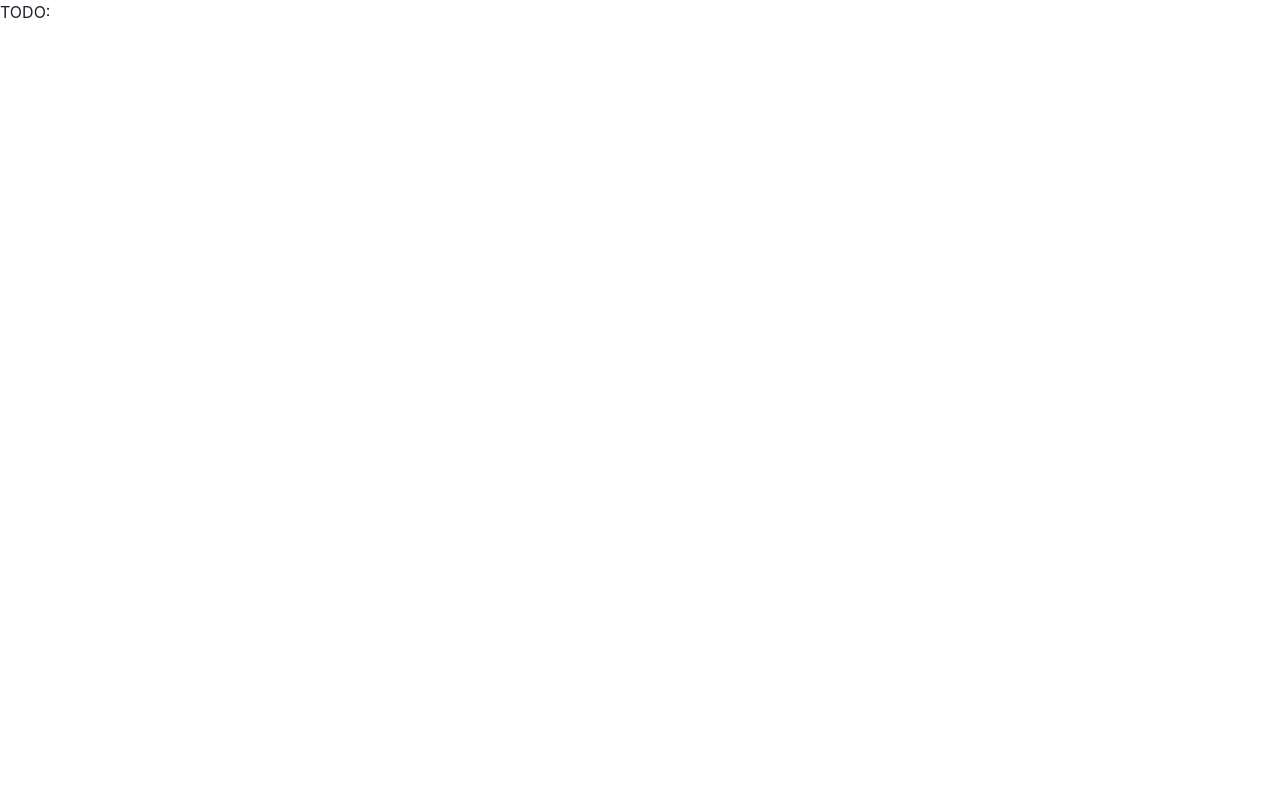
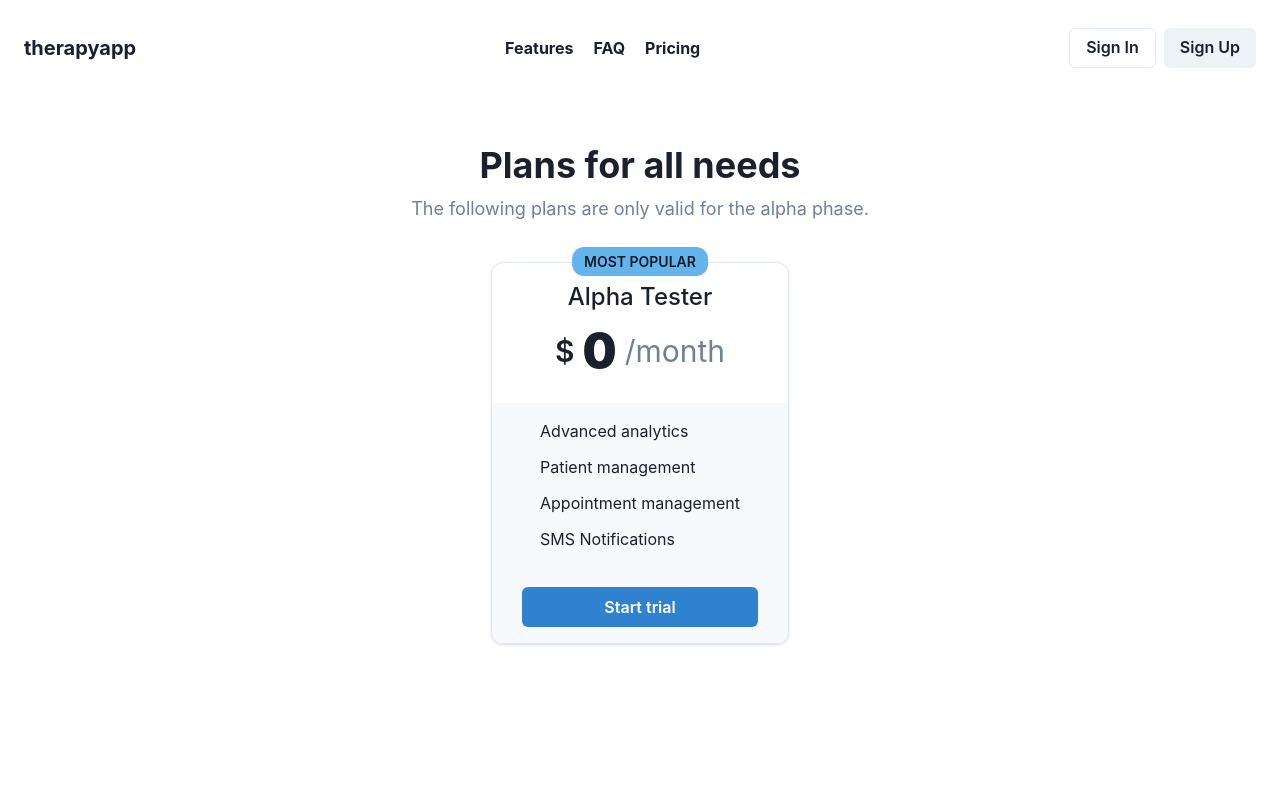
Before and after one commit to therapy-app/homepage, a Next.js app: page /pricing in a window 1280 px wide. Shown: the top 790 px of the page. Built offline with nearby package versions, Linux system fonts and the light colour scheme.

Commit message:
Added Footer, Pricing, improvements nav, added dividers patients

```diff
--- a/components/Footer.tsx
+++ b/components/Footer.tsx
@@ -0,0 +1,24 @@
+import {
+  Box,
+  Container,
+  Flex,
+  Heading,
+  HStack,
+  Text,
+  VStack,
+} from "@chakra-ui/react";
+import type { NextPage } from "next";
+
+const Footer: NextPage = () => {
+  return (
+    <Box bg={"gray.50"}>
+      <Container maxW={"container.xl"} py={4}>
+        <Flex align={'center'}>
+          <Text>© 2022 therapyapp. All rights reserved</Text>
+        </Flex>
+      </Container>
+    </Box>
+  );
+};
+
+export default Footer;
--- a/components/Nav.tsx
+++ b/components/Nav.tsx
@@ -1,44 +1,148 @@
-import { Box, Button, Flex, Heading, HStack, Text } from "@chakra-ui/react"
-import { NextPage } from "next"
-import Link from "next/link"
+import {
+  Box,
+  Button,
+  Flex,
+  Heading,
+  HStack,
+  Popover,
+  PopoverTrigger,
+  Text,
+  Link,
+  PopoverContent,
+  Stack,
+} from "@chakra-ui/react";
+import { NextPage } from "next";
 
 const Nav: NextPage = () => {
   return (
-      <Flex justify={'space-between'} py="3" px="6" alignItems="center">
+    <Flex justify={"space-between"} py="3" px="6" alignItems="center">
       <Link href={"/"}>
         <a>
-          <Heading as='h3' size='md'>
+          <Heading as="h3" size="md">
             therapyapp
           </Heading>
         </a>
       </Link>
       <HStack spacing={5}>
         <a>
-            <Text fontSize='md' fontWeight={700}>Features</Text>
+          <Popover trigger={"hover"} placement={"bottom-start"}>
+            <PopoverTrigger>
+              <Link
+                p={2}
+                fontSize={"sm"}
+                fontWeight={500}
+                _hover={{
+                  textDecoration: "none",
+                }}
+              >
+                <Text fontSize="md" fontWeight={700}>
+                  Features
+                </Text>
+              </Link>
+            </PopoverTrigger>
+            <PopoverContent
+              border={0}
+              boxShadow={"xl"}
+              p={4}
+              rounded={"xl"}
+              minW={"sm"}
+            >
+              <Stack>
+                <Link
+                  href={"#patients"}
+                  role={"group"}
+                  display={"block"}
+                  p={2}
+                  rounded={"md"}
+                >
+                  <Stack direction={"row"} align={"center"}>
+                    <Box>
+                      <Text
+                        transition={"all .3s ease"}
+                        _groupHover={{ color: "pink.400" }}
+                        fontWeight={500}
+                      >
+                        Patients
+                      </Text>
+                      <Text fontSize={"sm"}>Patients</Text>
+                    </Box>
+                    <Flex
+                      transition={"all .3s ease"}
+                      transform={"translateX(-10px)"}
+                      opacity={0}
+                      _groupHover={{
+                        opacity: "100%",
+                        transform: "translateX(0)",
+                      }}
+                      justify={"flex-end"}
+                      align={"center"}
+                      flex={1}
+                    ></Flex>
+                  </Stack>
+                </Link>
+                <Link
+                  href={"#analytics"}
+                  role={"group"}
+                  display={"block"}
+                  p={2}
+                  rounded={"md"}
+                >
+                  <Stack direction={"row"} align={"center"}>
+                    <Box>
+                      <Text
+                        transition={"all .3s ease"}
+                        _groupHover={{ color: "pink.400" }}
+                        fontWeight={500}
+                      >
+                        Analytics
+                      </Text>
+                      <Text fontSize={"sm"}>Analytics</Text>
+                    </Box>
+                    <Flex
+                      transition={"all .3s ease"}
+                      transform={"translateX(-10px)"}
+                      opacity={0}
+                      _groupHover={{
+                        opacity: "100%",
+                        transform: "translateX(0)",
+                      }}
+                      justify={"flex-end"}
+                      align={"center"}
+                      flex={1}
+                    ></Flex>
+                  </Stack>
+                </Link>
+              </Stack>
+            </PopoverContent>
+          </Popover>
         </a>
         <a>
-            <Text fontSize='md' fontWeight={700}>FAQ</Text>
+          <Text fontSize="md" fontWeight={700}>
+            FAQ
+          </Text>
         </a>
         <Link href={"pricing"}>
           <a>
-              <Text fontSize='md' fontWeight={700}>Pricing</Text>
+            <Text fontSize="md" fontWeight={700}>
+              Pricing
+            </Text>
           </a>
         </Link>
       </HStack>
       <HStack>
         <Link href={"https://my.therapyapp.ch/auth/signin"}>
           <a>
-              <Button variant='outline'>Sign In</Button>
+            <Button variant="outline">Sign In</Button>
           </a>
         </Link>
         <Link href={"https://my.therapyapp.ch/auth/signup"}>
           <a>
-              <Button variant='solid'>Sign Up</Button>
+            <Button variant="solid">Sign Up</Button>
           </a>
         </Link>
       </HStack>
     </Flex>
-    )
-}
+  );
+};
 
-export default Nav
+export default Nav;
--- a/pages/index.tsx
+++ b/pages/index.tsx
@@ -11,6 +11,7 @@ import {
   VStack,
 } from "@chakra-ui/react";
 import type { NextPage } from "next";
+import Footer from "../components/Footer";
 import Nav from "../components/Nav";
 import AnalyticsSection from "../src/sections/analytics";
 import AppointmentsSection from "../src/sections/appointments";
@@ -19,7 +20,7 @@ import PatientsSection from "../src/sections/patients";
 
 const IndexPage: NextPage = () => {
   return (
-    <Box>
+    <>
       <Box h={"100vh"}>
         <Nav></Nav>
         <Container maxW={"container.xl"} my={10}>
@@ -54,7 +55,8 @@ const IndexPage: NextPage = () => {
       <PatientsSection></PatientsSection>
       <AppointmentsSection></AppointmentsSection>
       <FaqSection></FaqSection>
-    </Box>
+      <Footer></Footer>
+    </>
   );
 };
 
--- a/pages/pricing.tsx
+++ b/pages/pricing.tsx
@@ -1,10 +1,112 @@
-import { Box } from '@chakra-ui/react'
-import type { NextPage } from 'next'
+import {
+  Box,
+  Heading,
+  VStack,
+  Text,
+  Stack,
+  HStack,
+  ListItem,
+  List,
+  Button,
+} from "@chakra-ui/react";
+import type { NextPage } from "next";
+import { ReactNode } from "react";
+import Footer from "../components/Footer";
+import Nav from "../components/Nav";
+import FaqSection from "../src/sections/faq";
+
+function PriceWrapper({ children }: { children: ReactNode }) {
+  return (
+    <Box
+      mb={4}
+      shadow="base"
+      borderWidth="1px"
+      alignSelf={{ base: "center", lg: "flex-start" }}
+      borderColor={"gray.200"}
+      borderRadius={"xl"}
+    >
+      {children}
+    </Box>
+  );
+}
 
 const PricingPage: NextPage = () => {
   return (
-    <Box>TODO:</Box>
-  )
-}
+    <>
+      <Nav></Nav>
+      <Box py={12}>
+        <VStack spacing={2} textAlign="center">
+          <Heading as="h1" fontSize="4xl">
+            Plans for all needs
+          </Heading>
+          <Text fontSize="lg" color={"gray.500"}>
+            The following plans are only valid for the alpha phase.
+          </Text>
+        </VStack>
+        <HStack
+          spacing={{ base: 4, lg: 10 }}
+          py={10}
+          textAlign="center"
+          justify="center"
+        >
+          <PriceWrapper>
+            <Box position="relative">
+              <Box
+                position="absolute"
+                top="-16px"
+                left="50%"
+                style={{ transform: "translate(-50%)" }}
+              >
+                <Text
+                  textTransform="uppercase"
+                  bg={"blue.300"}
+                  px={3}
+                  py={1}
+                  color={"gray.900"}
+                  fontSize="sm"
+                  fontWeight="600"
+                  rounded="xl"
+                >
+                  Most Popular
+                </Text>
+              </Box>
+              <Box py={4} px={12}>
+                <Text fontWeight="500" fontSize="2xl">
+                  Alpha Tester
+                </Text>
+                <HStack justifyContent="center">
+                  <Text fontSize="3xl" fontWeight="600">
+                    $
+                  </Text>
+                  <Text fontSize="5xl" fontWeight="900">
+                    0
+                  </Text>
+                  <Text fontSize="3xl" color="gray.500">
+                    /month
+                  </Text>
+                </HStack>
+              </Box>
+              <VStack bg={"gray.50"} py={4} borderBottomRadius={"xl"}>
+                <List spacing={3} textAlign="start" px={12}>
+                  <ListItem>Advanced analytics</ListItem>
+                  <ListItem>Patient management</ListItem>
+                  <ListItem>Appointment management</ListItem>
+                  <ListItem>SMS Notifications</ListItem>
+                </List>
+                <Box w="80%" pt={7}>
+                  <Button w="full" colorScheme="blue">
+                    Start trial
+                  </Button>
+                </Box>
+              </VStack>
+            </Box>
+          </PriceWrapper>
+        </HStack>
+      </Box>
+      <FaqSection></FaqSection>
+      <Footer></Footer>
+    </>
+  );
+};
 
-export default PricingPage
+export default PricingPage;
--- a/src/sections/patients.tsx
+++ b/src/sections/patients.tsx
@@ -1,5 +1,6 @@
-import { Box, Container, Flex, Heading, HStack, Text, VStack } from '@chakra-ui/react'
+import { Box, Center, Container, Flex, Heading, HStack, Text, VStack } from '@chakra-ui/react'
 import type { NextPage } from 'next'
+import { Divider } from '@chakra-ui/react'
 
 const PatientsSection: NextPage = () => {
   return (
@@ -10,9 +11,11 @@ const PatientsSection: NextPage = () => {
                     <Box height={300}>
                         <Heading as={'h3'} fontSize={'xl'}>Manage patients</Heading>
                     </Box>
+                    <Divider width={200}/>
                     <Box height={300}>
                         <Heading as={'h3'} fontSize={'xl'}>Manage Findings</Heading>
                     </Box>
+                    <Divider width={200}/>
                     <Box height={300}>
                         <Heading as={'h3'} fontSize={'xl'}>Manage Observations</Heading>
                     </Box>
```
Lines whose indentation alone changed are shown as unchanged.
